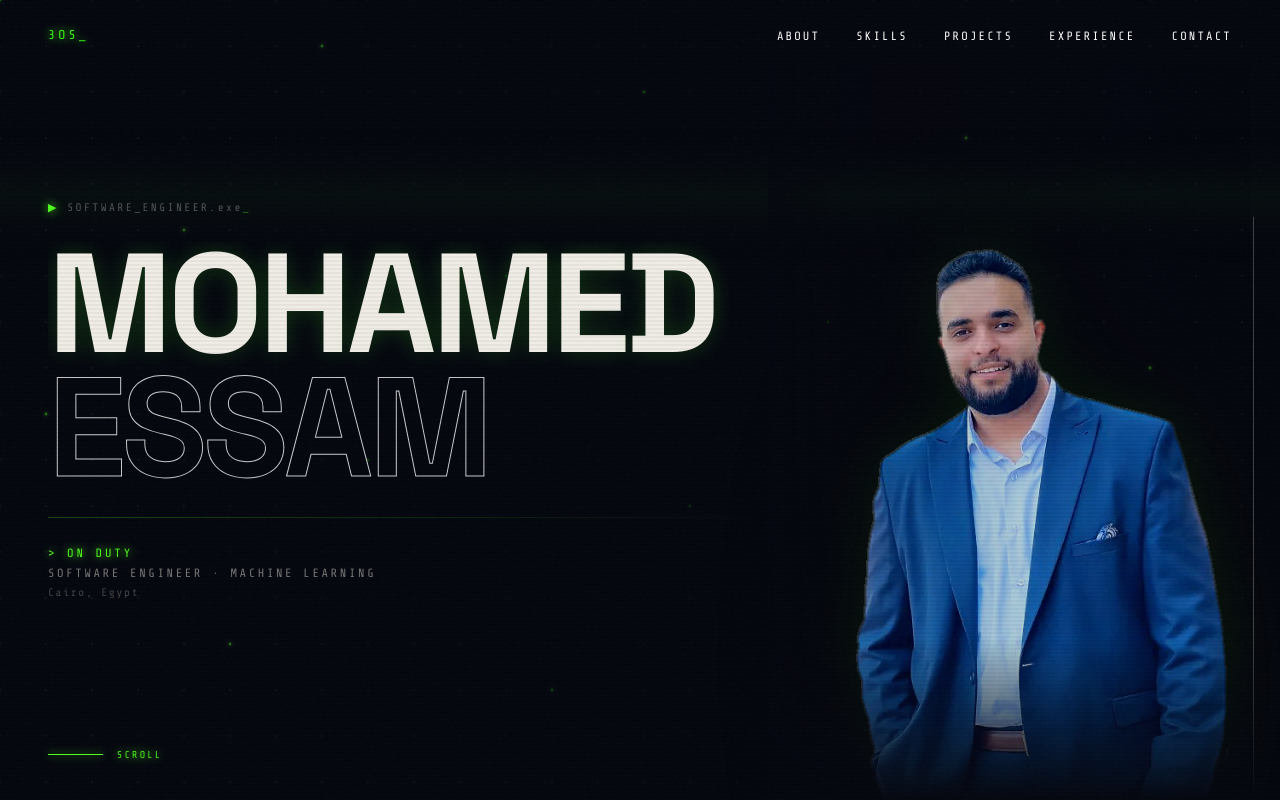
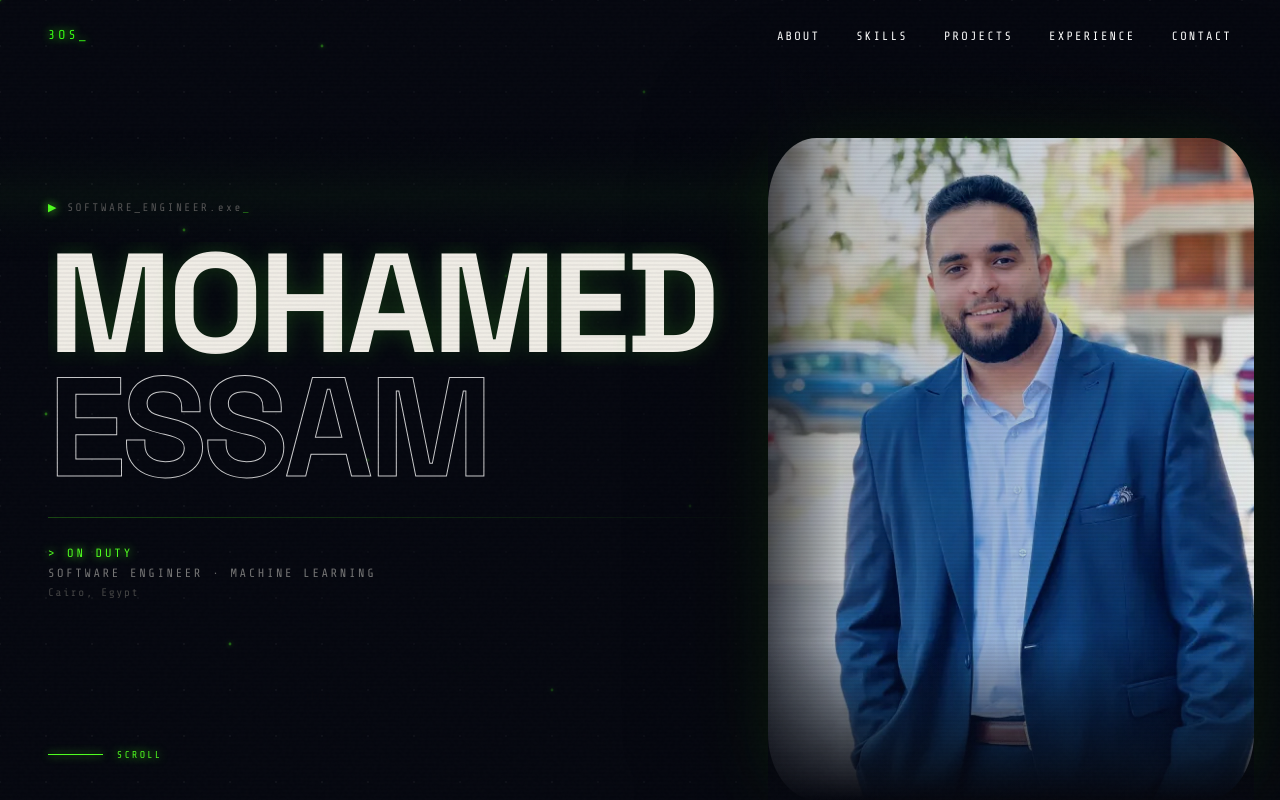
Before and after one commit to mo3os/portfolio, a React (Vite) app: page / in a window 1280 px wide. Shown: the top 800 px of the page. Built offline with nearby package versions, Linux system fonts and the light colour scheme.

Commit message:
Update Hero.jsx

```diff
--- a/src/components/Hero.jsx
+++ b/src/components/Hero.jsx
@@ -65,17 +65,17 @@ export default function Hero() {
         }} />
 
         <img
-          src="/IMG_5973-Photoroom_png-Photoroom.png"
+          src="/photo.webp"
           alt="Mohamed Essam"
           style={{
             width: "100%",
-            height: "100%",
-            objectFit: "contain",
+            height: "90%",
+            objectFit: "cover",
             objectPosition: "bottom center",
-            /* no grayscale — let the blue suit show against the dark bg */
             filter: "brightness(0.92) contrast(1.05) drop-shadow(0 0 28px rgba(80,255,32,0.09)) drop-shadow(0 0 60px rgba(0,0,0,0.6))",
             position: "relative",
             zIndex: 1,
+            borderRadius: "10%"
           }}
         />
       </motion.div>
```
